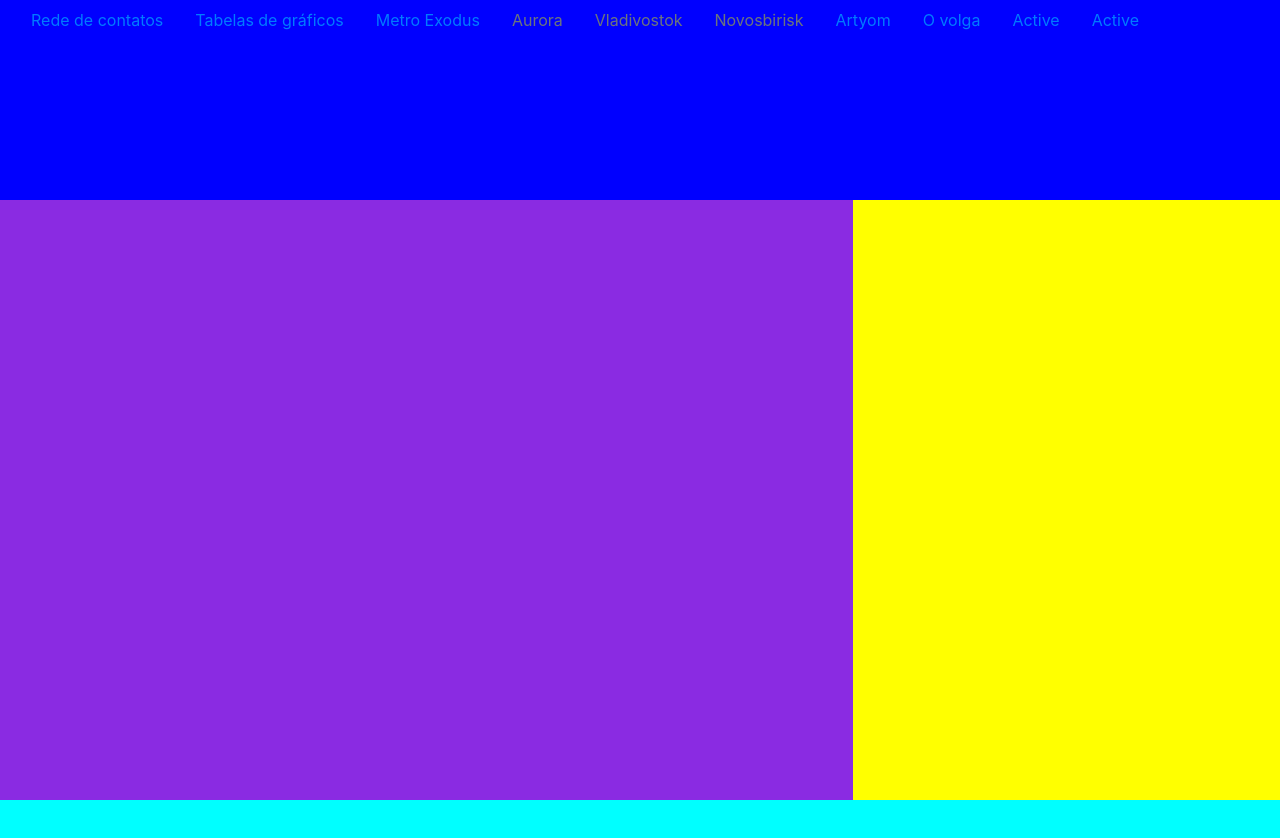
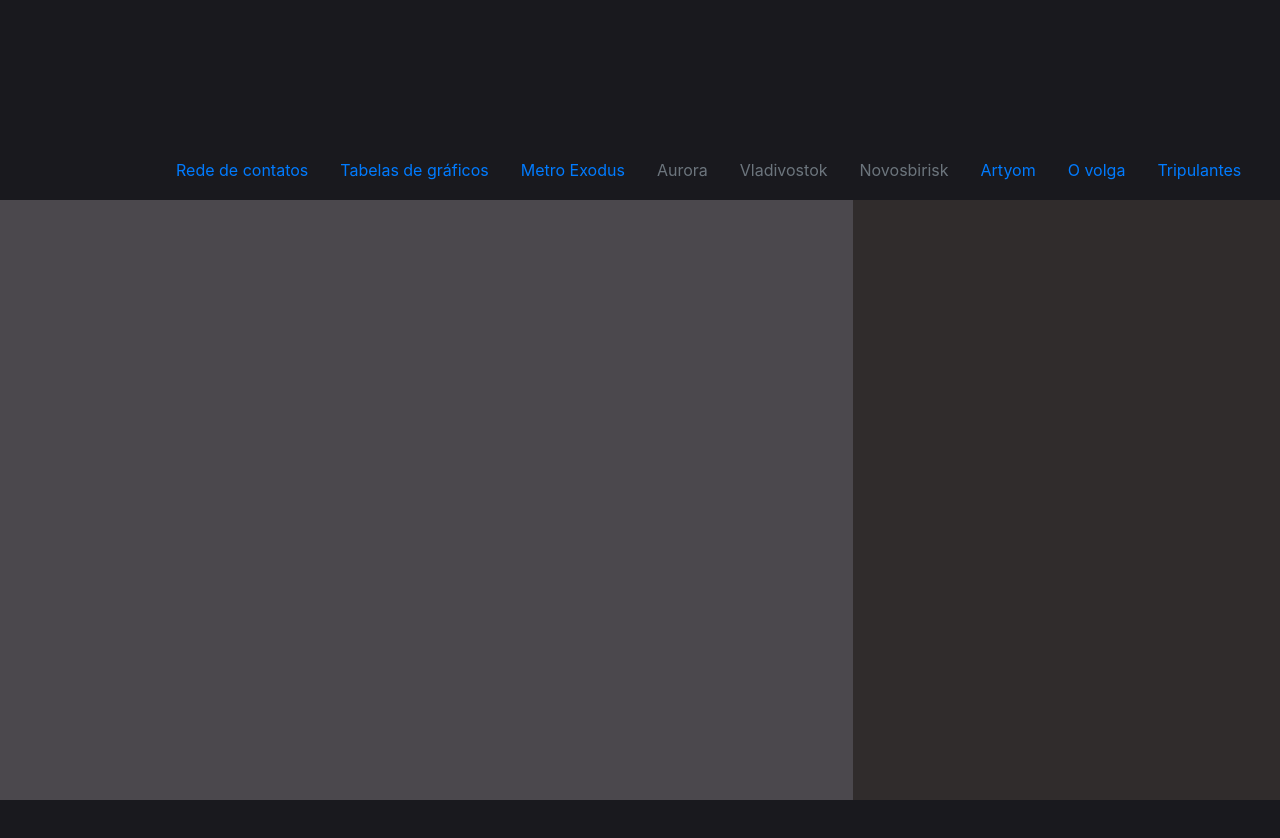
Before and after one commit to machadodelta/site-teste, a plain HTML site: page index.html in a window 1280 px wide. Drawn offline with nearby package versions, Linux system fonts and the light colour scheme.

Commit message:
atualização 2.0

```diff
--- a/index.html
+++ b/index.html
@@ -22,7 +22,7 @@
                   <a class="nav-link" href="#">Tabelas de gráficos</a>
                 </li>
                 <li class="nav-item">
-                  <a class="nav-link" href="#">Metro Exodus</a>
+                  <a class="nav-link" href="https://www.jornadageek.com.br/metro-exodus-review/">Metro Exodus</a>
                 </li>
                 <li class="nav-item">
                   <a class="nav-link disabled">Aurora</a>
@@ -34,15 +34,15 @@
                     <a class="nav-link disabled">Novosbirisk</a>
                   </li>
                   <li class="nav-item">
-                    <a class="nav-link active" href="#">Artyom</a>
+                    <a class="nav-link active" href="https://metrovideogame.fandom.com/wiki/Artyom">Artyom</a>
                   </li><li class="nav-item">
-                    <a class="nav-link active" href="#">O volga</a>
+                    <a class="nav-link active" href="https://br.rbth.com/viagem/86501-por-que-o-volga-principal-rio-russia-fotos">O volga</a>
                   </li>
                   <li class="nav-item">
-                    <a class="nav-link active" href="#">Active</a>
+                    <a class="nav-link active" href="https://www.metrothegame.com/es/juego/personajes/">Tripulantes</a>
                   </li>
                   <li class="nav-item">
-                    <a class="nav-link active" href="#">Active</a>
+                    <a class="nav-link active"  href="https://www.thegamer.com/metro-exodus-terrifying-enemies-ranked/">Criaturas</a>
                   </li>
               </ul>
         </header>
--- a/style.css
+++ b/style.css
@@ -1,16 +1,20 @@
 header{
     height: 200px;
-    background-color: blue;
+    background-color: rgb(25, 25, 30);
 }
 main{
     height: 600px;
-    background-color: blueviolet;
+    background-color: rgb(75, 72, 77);
 }
 aside{
     height: 600px;
-    background-color: yellow;
+    background-color:  rgb(48, 44, 44);
 }
 footer{
     height: 150px;
-    background-color: aqua;
+    background-color:  rgb(25, 25, 30);
 }
+.nav{
+    padding-top: 150px;
+    padding-left: 145px;
+}
```
